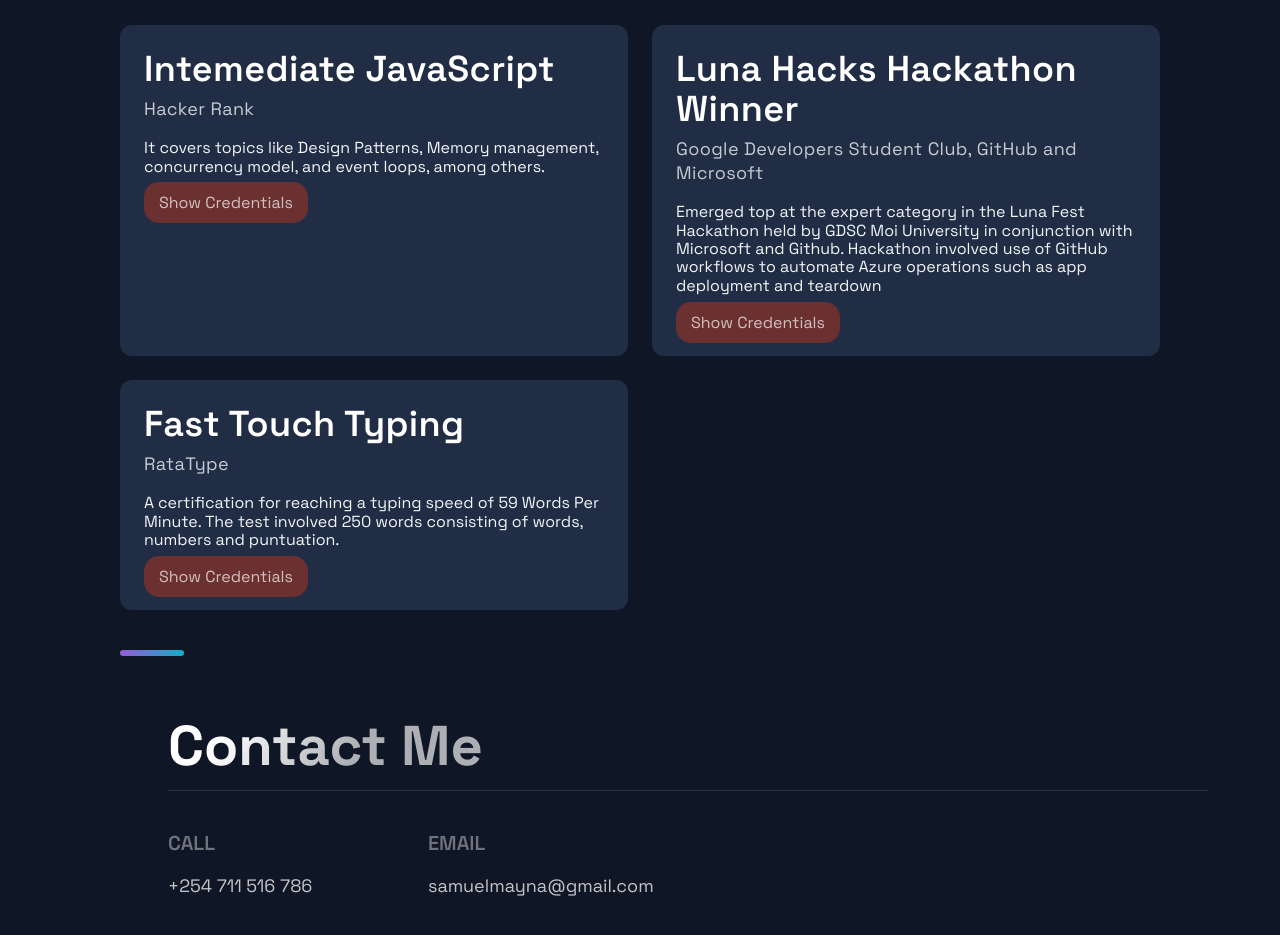
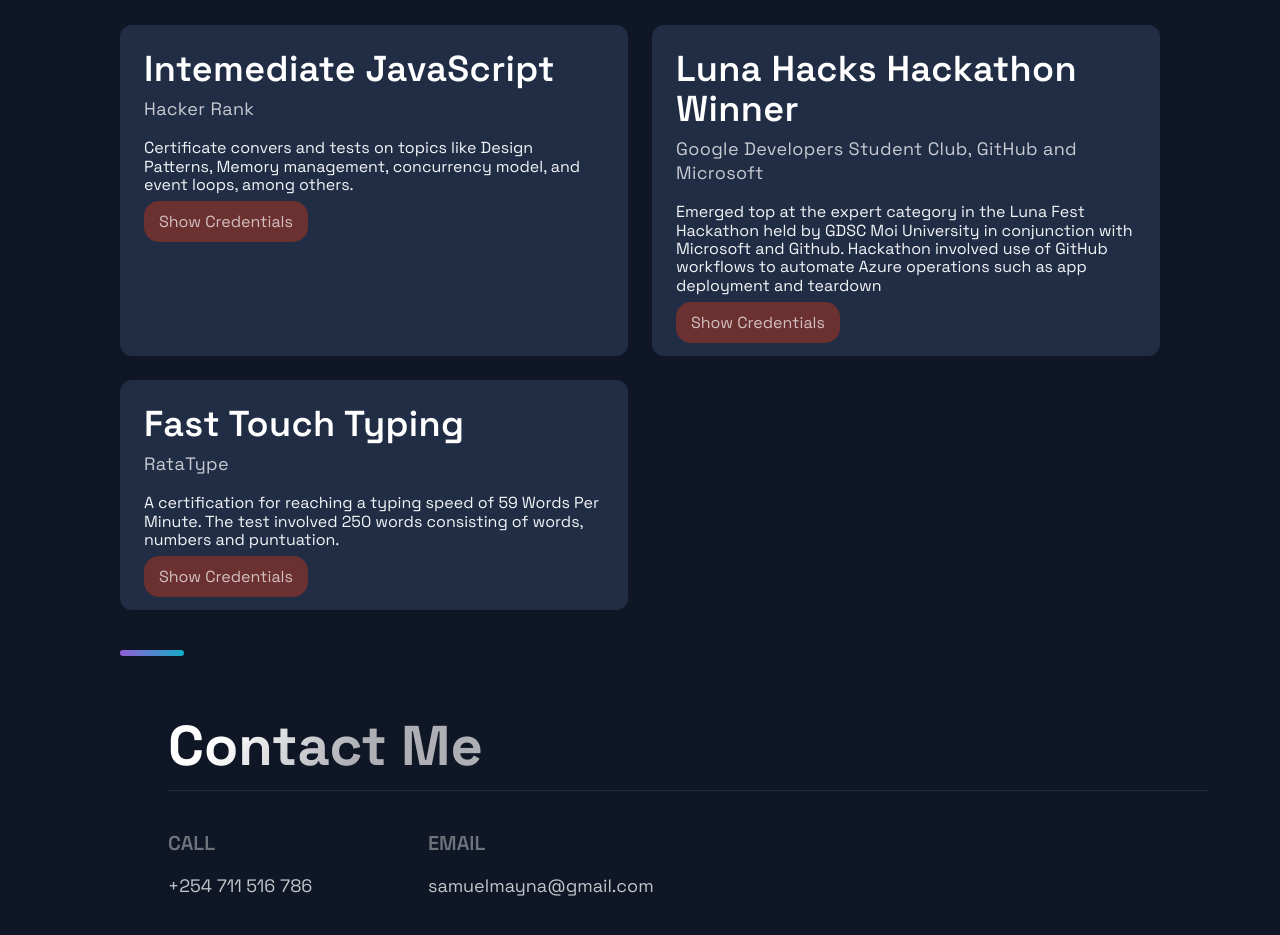
Before and after one commit to samuelmaina/portifolio, a Next.js app: page / in a window 1280 px wide. Shown: the part 7480-8415 px from the top of the page. Built offline with nearby package versions, Linux system fonts and the light colour scheme.

Commit message:
Added details about the hackerrank certification to provide better context

```diff
--- a/src/components/Acomplishments/Acomplishments.js
+++ b/src/components/Acomplishments/Acomplishments.js
@@ -14,7 +14,7 @@ const data = [
     text: "Intemediate JavaScript",
     org: "Hacker Rank",
     details:
-      "It covers topics like Design Patterns, Memory management, concurrency model, and event loops, among others.",
+      "Certificate convers and tests on topics like Design Patterns, Memory management, concurrency model, and event loops, among others.",
   },
 
   {
```
